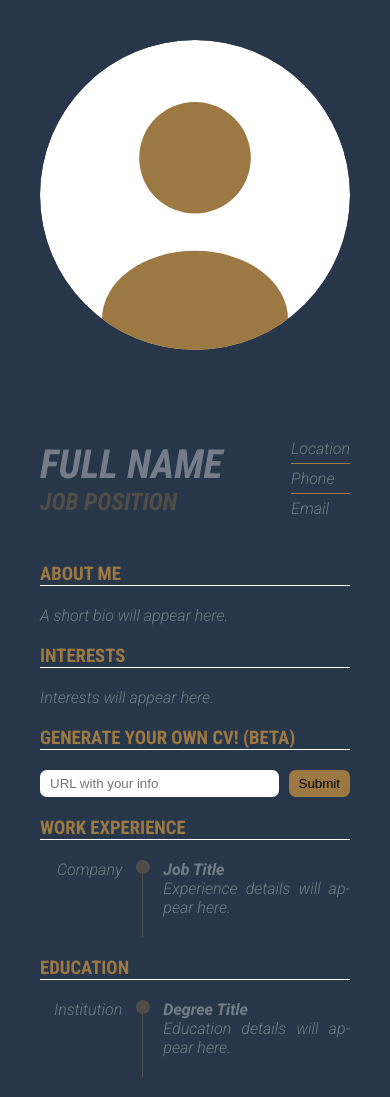
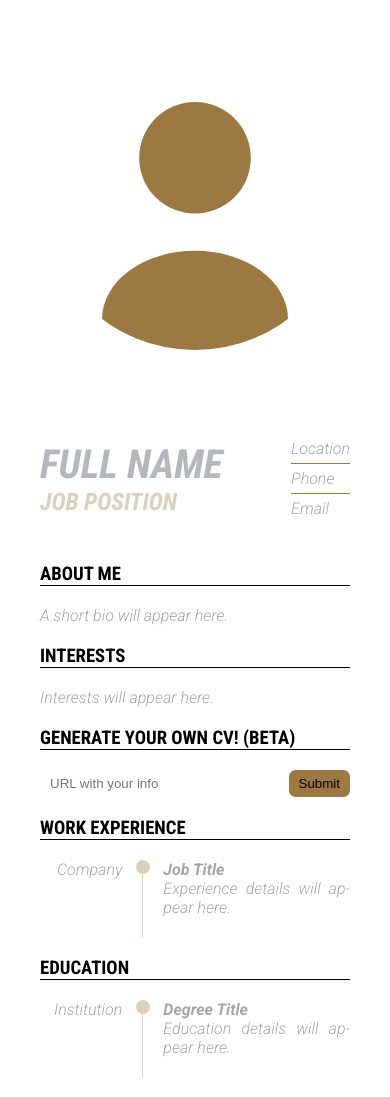
Before and after one commit to lechaosx/cv-generator, a Flask app: page / in a window 390 px wide. Run offline with Flask 3, Linux system fonts and the light colour scheme; data that the repository does not hold is empty; parts of the project's set-up code (start-up, migrations or seed data) failed here and were passed over.

Commit message:
Implements dark/light mode and responsive layout
Refactors CSS variables to support distinct dark and light themes,
applied based on user system preference, defaulting to dark.

Adjusts the main content layout to be mobile-first with a single
column, transitioning to a two-column split for desktop and print.

Updates backend theme injection to allow referencing CSS variables for
greater customization flexibility.

```diff
--- a/backend/src/static/style.css
+++ b/backend/src/static/style.css
@@ -1,23 +1,44 @@
 @import url('https://fonts.googleapis.com/css2?family=Roboto+Condensed:ital,wght@0,100..900;1,100..900&family=Roboto+Mono:ital,wght@0,100..700;1,100..700&family=Roboto:ital,wght@0,100;0,300;0,400;0,500;0,700;0,900;1,100;1,300;1,400;1,500;1,700;1,900&display=swap');
 
 :root {
+	/* Base palette */
 	--background: #2a2a2e;
 	--dark: #283649;
 	--light: #9c7843;
 	--white: #ffffff;
 	--black: #000000;
 
+	/* Panel backgrounds */
 	--panel-dark: var(--dark);
 	--panel-light: var(--white);
-	--name: var(--dark);
-	--position: var(--light);
-	--header: var(--light);
-	--border: var(--light);
-	--icon: var(--light);
-	--timeline: var(--light);
-	--badge: var(--light);
-	--badge-text: var(--white);
-	--button: var(--light);
+
+	/* Component colors — dark and light variants, all fall back to base palette */
+	--text-dark:        var(--white);
+	--text-light:       var(--black);
+	--link-dark:        var(--white);
+	--link-light:       var(--black);
+	--header-border-dark:  var(--white);
+	--header-border-light: var(--black);
+	--name-dark:        var(--white);
+	--name-light:       var(--dark);
+	--position-dark:    var(--light);
+	--position-light:   var(--light);
+	--header-dark:      var(--light);
+	--header-light:     var(--black);
+	--border-dark:      var(--light);
+	--border-light:     var(--light);
+	--icon-dark:        var(--light);
+	--icon-light:       var(--light);
+	--timeline-dark:    var(--light);
+	--timeline-light:   var(--light);
+	--badge-dark:       var(--light);
+	--badge-light:      var(--light);
+	--badge-text-dark:  var(--white);
+	--badge-text-light: var(--white);
+	--button-dark:           var(--light);
+	--button-light:          var(--light);
+	--button-text-dark:      var(--black);
+	--button-text-light:     var(--black);
 
 	--normal-font: "Roboto", sans-serif;
 	--condensed-font: "Roboto Condensed", sans-serif;
@@ -49,46 +70,29 @@ code {
 main {
 	max-width: 60rem;
 	display: grid;
-	grid-template-columns: 1fr 2fr;
+	grid-template-columns: 1fr;
 	text-align: justify;
 	hyphens: auto;
 
 	> * {
 		padding-left: 2.5rem;
 		padding-right: 2.5rem;
+		background-color: var(--bg);
+		color: var(--text);
+
+		a {
+			color: var(--link);
+		}
+
+		.section-header {
+			color: var(--header);
+			border-bottom-color: var(--header-border);
+		}
 	}
 
 	> :nth-child(-n + 2) {
 		padding-top: 2.5rem;
 		padding-bottom: 2.5rem;
-	}
-
-	> :nth-child(2n + 1) {
-		color: var(--white);
-		background-color: var(--panel-dark);
-
-		a {
-			color: var(--white);
-		}
-
-		.section-header {
-			color: var(--header);
-			border-bottom-color: var(--white);
-		}
-	}
-
-	> :nth-child(2n) {
-		color: var(--black);
-		background-color: var(--panel-light);
-
-		a {
-			color: var(--black);
-		}
-
-		.section-header {
-			color: var(--black);
-			border-bottom-color: var(--black);
-		}
 	}
 
 	:focus {
@@ -107,12 +111,12 @@ main {
 		display: flex;
 		align-items: center;
 		gap: 8px;
-		margin-right: -2.5rem;
+		margin-right: 0;
 	}
 
 	span {
 		flex: 1;
-		padding: 5px 2.5rem 5px 0;
+		padding: 5px 0;
 		border-bottom: 1px solid var(--border);
 	}
 
@@ -137,16 +141,18 @@ section {
 	font-size: 1.17em;
 	text-transform: uppercase;
 	border-bottom: 1px solid;
-	margin: 0 -2.5rem 20px 0;
+	margin: 0 0 20px 0;
 }
 
 .main-info {
 	display: flex;
 	justify-content: space-between;
 	align-items: center;
+	flex-wrap: wrap;
+	gap: 1rem;
 
 	> :first-child {
-		flex: 1 1 0;
+		flex: 1 1 auto;
 	}
 
 	.contact-list {
@@ -270,13 +276,13 @@ h1 {
 			padding: 6px 10px;
 			border-radius: 0.5em;
 			border: none;
-			color: var(--black);
+			color: var(--button-text);
 			background-color: var(--button);
 			cursor: pointer;
 		}
 
 		button:hover {
-			outline: var(--button) solid
+			outline: var(--button) solid;
 		}
 	}
 }
@@ -291,54 +297,106 @@ h1 {
 	font-style: italic;
 }
 
-@media screen and (max-width: 80rem) {
+/* Default: dark */
+main > * {
+	--bg:            var(--panel-dark);
+	--text:          var(--text-dark);
+	--link:          var(--link-dark);
+	--name:          var(--name-dark);
+	--position:      var(--position-dark);
+	--header:        var(--header-dark);
+	--header-border: var(--header-border-dark);
+	--border:        var(--border-dark);
+	--icon:          var(--icon-dark);
+	--timeline:      var(--timeline-dark);
+	--badge:         var(--badge-dark);
+	--badge-text:    var(--badge-text-dark);
+	--button:        var(--button-dark);
+	--button-text:   var(--button-text-dark);
+}
+
+/* Light preference override */
+@media (prefers-color-scheme: light) {
+	main > * {
+		--bg:            var(--panel-light);
+		--text:          var(--text-light);
+		--link:          var(--link-light);
+		--name:          var(--name-light);
+		--position:      var(--position-light);
+		--header:        var(--header-light);
+		--header-border: var(--header-border-light);
+		--border:        var(--border-light);
+		--icon:          var(--icon-light);
+		--timeline:      var(--timeline-light);
+		--badge:         var(--badge-light);
+		--badge-text:    var(--badge-text-light);
+		--button:        var(--button-light);
+		--button-text:   var(--button-text-light);
+	}
+}
+
+/* === Desktop / print === */
+
+@media (min-width: 80rem), print {
 	main {
-		grid-template-columns: 1fr;
-
-		> :nth-child(2n) {
-			color: var(--white);
-			background-color: var(--panel-dark);
-
-			a {
-				color: var(--white);
-			}
-
-			.section-header {
-				color: var(--header);
-				border-bottom-color: var(--white);
-			}
-		}
+		grid-template-columns: 1fr 2fr;
 	}
 
-	.title, h1 {
-		color: var(--white);
+	main > :nth-child(2n + 1) {
+		--bg:            var(--panel-dark);
+		--text:          var(--text-dark);
+		--link:          var(--link-dark);
+		--name:          var(--name-dark);
+		--position:      var(--position-dark);
+		--header:        var(--header-dark);
+		--header-border: var(--header-border-dark);
+		--border:        var(--border-dark);
+		--icon:          var(--icon-dark);
+		--timeline:      var(--timeline-dark);
+		--badge:         var(--badge-dark);
+		--badge-text:    var(--badge-text-dark);
+		--button:        var(--button-dark);
+		--button-text:   var(--button-text-dark);
+	}
+
+	main > :nth-child(2n) {
+		--bg:            var(--panel-light);
+		--text:          var(--text-light);
+		--link:          var(--link-light);
+		--name:          var(--name-light);
+		--position:      var(--position-light);
+		--header:        var(--header-light);
+		--header-border: var(--header-border-light);
+		--border:        var(--border-light);
+		--icon:          var(--icon-light);
+		--timeline:      var(--timeline-light);
+		--badge:         var(--badge-light);
+		--badge-text:    var(--badge-text-light);
+		--button:        var(--button-light);
+		--button-text:   var(--button-text-light);
 	}
 
 	.main-info {
-		flex-wrap: wrap;
-		gap: 1rem;
+		flex-wrap: nowrap;
+		gap: 0;
 
-		> * {
-			flex: 1 1 auto;
-		}
-
-		.contact-list {
-			min-width: max-content;
+		> :first-child {
+			flex: 1 1 0;
 		}
 	}
 
 	.contact-list {
 		div {
-			margin-right: 0;
+			margin-right: -2.5rem;
 		}
 
 		span {
-			padding-right: 0;
+			padding-right: 2.5rem;
 		}
 	}
 
 	.section-header {
-		margin-right: 0;
+		margin-right: -2.5rem;
 	}
 }
 
--- a/backend/src/templates/cv.html
+++ b/backend/src/templates/cv.html
@@ -14,7 +14,7 @@
 	{% if data.theme %}
 	<style>
 		:root {
-			{% for key, val in data.theme.items() %}--{{ key }}: {{ val }};
+			{% for key, val in data.theme.items() %}--{{ key }}: {{ 'var(' + val + ')' if val.startswith('--') else val }};
 			{% endfor %}
 		}
 	</style>
```
